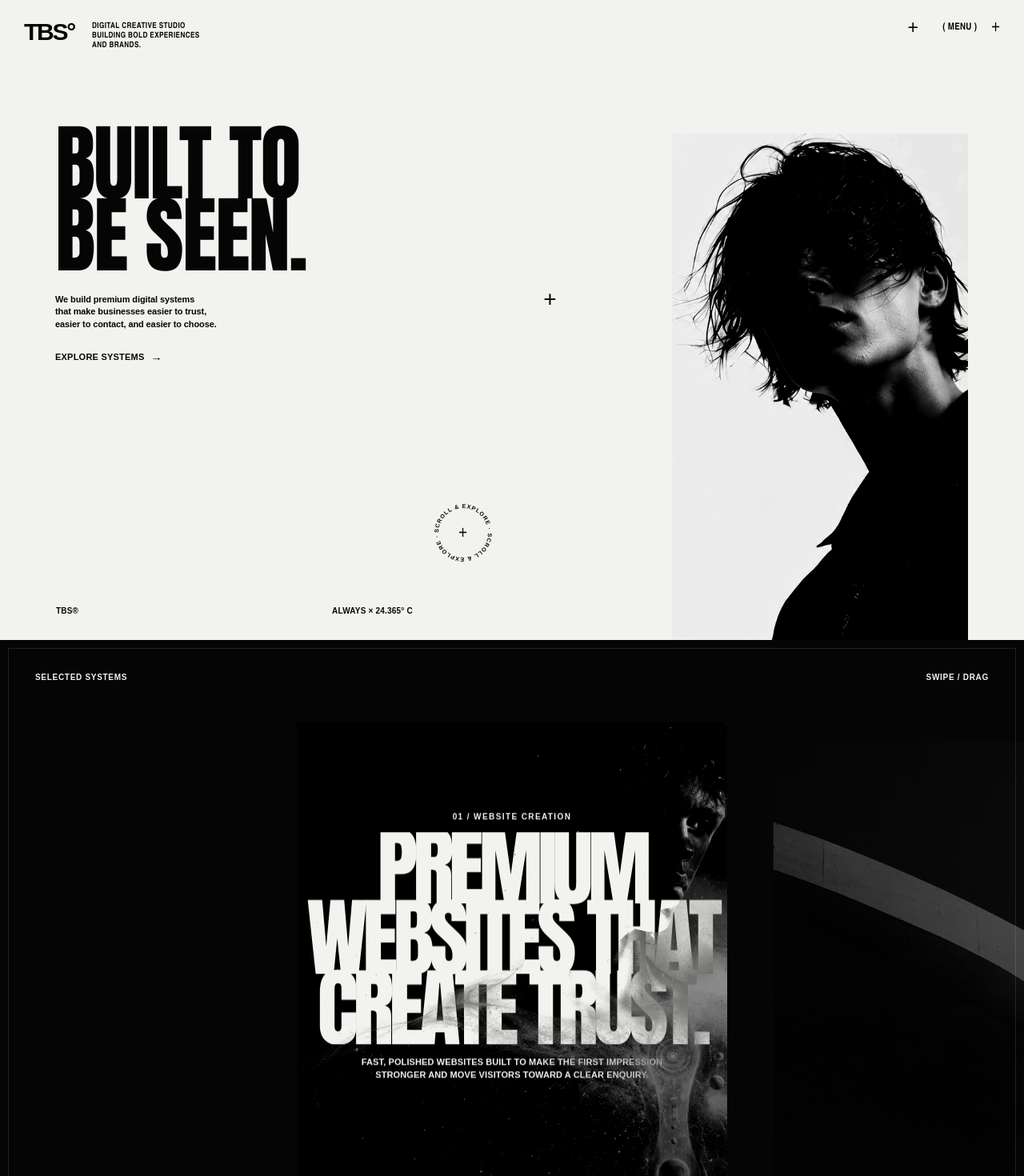
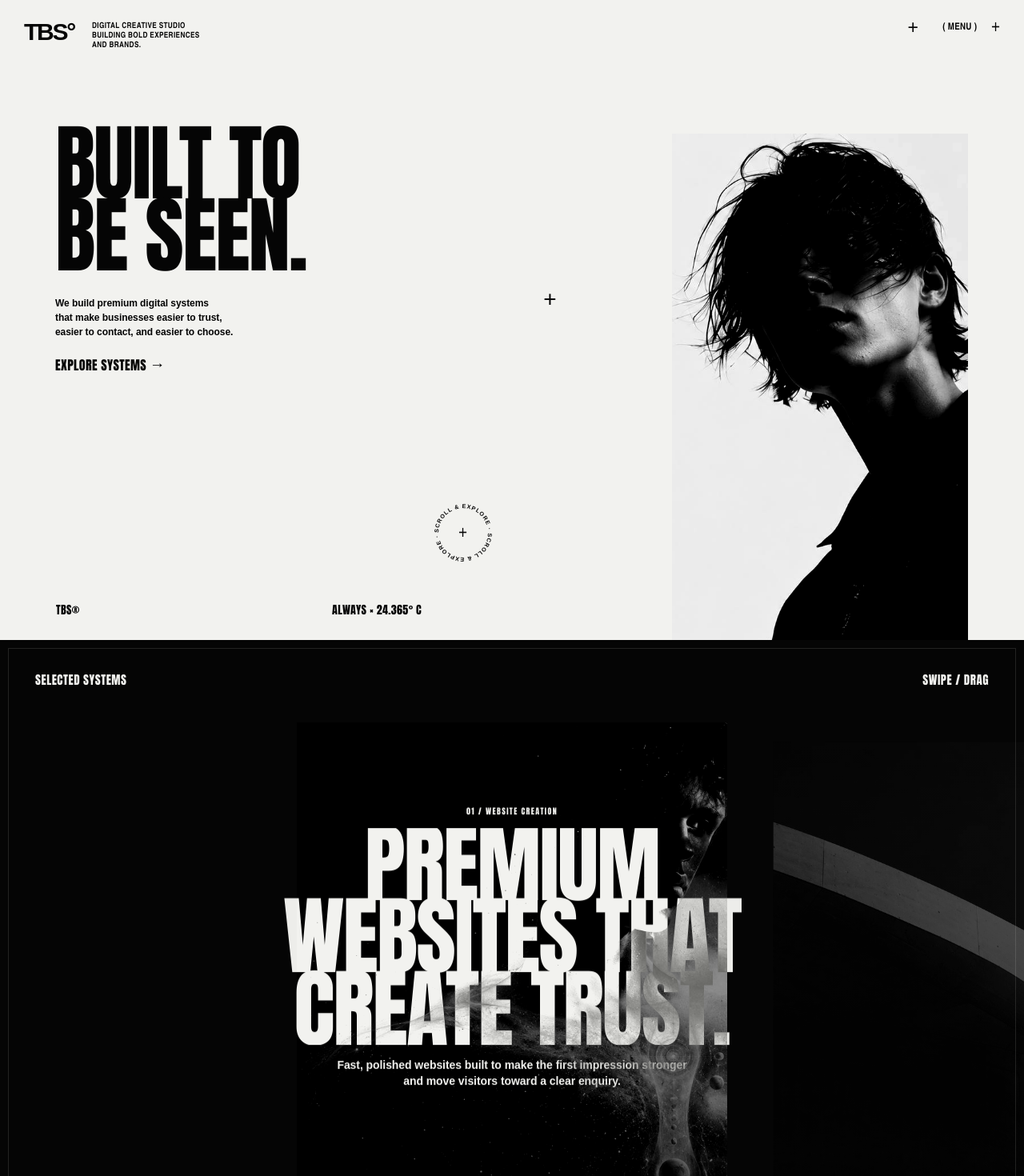
Before and after one commit to Wissko/tbs-website, a Next.js app: page / in a window 1280 px wide. Shown: the top 1470 px of the page at 80% size. Built offline with nearby package versions, Linux system fonts and the light colour scheme.

Commit message:
Apply impact typography across home

```diff
--- a/app/globals.css
+++ b/app/globals.css
@@ -85,23 +85,24 @@ a { color: inherit; text-decoration: none; }
   max-width: 7.4ch;
 }
 .home-intro {
-  margin: 27px 0 0;
-  width: 270px;
-  font-family: Arial, Helvetica, sans-serif;
-  font-size: 11px;
-  line-height: 1.45;
-  font-weight: 600;
-  letter-spacing: -.01em;
+  margin: 30px 0 0;
+  width: 300px;
+  font-family: Arial, Helvetica, sans-serif;
+  font-size: 12px;
+  line-height: 1.5;
+  font-weight: 700;
+  letter-spacing: -.005em;
 }
 .home-cta {
   display: inline-flex;
   align-items: center;
   gap: 8px;
   margin-top: 24px;
-  font-family: Arial, Helvetica, sans-serif;
-  font-size: 11px;
-  font-weight: 900;
-  letter-spacing: .02em;
+  font-family: Impact, "Arial Narrow", "Helvetica Neue Condensed", sans-serif;
+  font-size: 16px;
+  line-height: 1;
+  font-weight: 900;
+  letter-spacing: .025em;
 }
 .home-cta span { font-size: 14px; }
 
@@ -161,11 +162,11 @@ a { color: inherit; text-decoration: none; }
   grid-template-columns: 230px 1fr;
   align-items: end;
   gap: 115px;
-  font-family: Arial, Helvetica, sans-serif;
-  font-size: 10px;
-  line-height: 1.22;
-  font-weight: 800;
-  letter-spacing: .02em;
+  font-family: Impact, "Arial Narrow", "Helvetica Neue Condensed", sans-serif;
+  font-size: 14px;
+  line-height: 1;
+  font-weight: 900;
+  letter-spacing: .025em;
   text-transform: uppercase;
 }
 .home-footer p { margin: 0; }
@@ -179,7 +180,7 @@ a { color: inherit; text-decoration: none; }
   .home-copy h1 { font-size: clamp(54px, 16vw, 92px); line-height: .87; letter-spacing: -.012em; max-width: 7.4ch; }
   .home-intro { margin-top: 26px; width: min(310px, 82vw); }
   .home-image { right: 20px; top: auto; bottom: 82px; width: min(54vw, 330px); height: 47vh; opacity: .9; }
-  .home-plus-mid { left: 77%; top: 54%; }
+  .home-plus-mid { display: none; }
   .scroll-mark { left: 31px; bottom: 128px; width: 72px; height: 72px; }
   .home-footer { left: 22px; bottom: 24px; right: 22px; grid-template-columns: 1fr auto; gap: 20px; }
 }
@@ -189,7 +190,7 @@ a { color: inherit; text-decoration: none; }
   .home-menu { font-size: 11px; gap: 10px; }
   .home-copy h1 { font-size: clamp(52px, 15.6vw, 68px); letter-spacing: -.006em; }
   .home-image { width: 58vw; height: 39vh; bottom: 112px; }
-  .home-intro { font-size: 10.5px; }
+  .home-intro { font-size: 11px; line-height: 1.5; }
   .scroll-mark { display: none; }
   .home-footer { font-size: 9px; }
 }
@@ -219,11 +220,11 @@ a { color: inherit; text-decoration: none; }
   display: flex;
   justify-content: space-between;
   padding: 0 clamp(22px, 4vw, 44px);
-  font-family: Arial, Helvetica, sans-serif;
-  font-size: 10px;
+  font-family: Impact, "Arial Narrow", "Helvetica Neue Condensed", sans-serif;
+  font-size: 15px;
   line-height: 1;
   font-weight: 900;
-  letter-spacing: .07em;
+  letter-spacing: .035em;
   text-transform: uppercase;
 }
 .home-carousel-copy {
@@ -237,12 +238,17 @@ a { color: inherit; text-decoration: none; }
   pointer-events: none;
   mix-blend-mode: difference;
 }
-.home-carousel-eyebrow,
+.home-carousel-eyebrow {
+  margin: 0 auto;
+  font-family: Impact, "Arial Narrow", "Helvetica Neue Condensed", sans-serif;
+  font-weight: 900;
+  text-transform: uppercase;
+  animation: carouselTextIn .78s cubic-bezier(.16, 1, .3, 1) both;
+}
 .home-carousel-body {
   margin: 0 auto;
   font-family: Arial, Helvetica, sans-serif;
-  font-weight: 900;
-  text-transform: uppercase;
+  font-weight: 800;
   animation: carouselTextIn .78s cubic-bezier(.16, 1, .3, 1) both;
 }
 .home-carousel-eyebrow {
@@ -253,18 +259,18 @@ a { color: inherit; text-decoration: none; }
   margin: 14px 0 16px;
   font-family: Impact, "Arial Narrow", "Helvetica Neue Condensed", sans-serif;
   font-size: clamp(54px, 8.4vw, 112px);
-  line-height: .82;
-  letter-spacing: -.06em;
+  line-height: .84;
+  letter-spacing: -.018em;
   font-weight: 900;
   text-transform: uppercase;
   text-wrap: balance;
   animation: carouselTextIn .9s cubic-bezier(.16, 1, .3, 1) both;
 }
 .home-carousel-body {
-  max-width: 390px;
-  font-size: 11px;
-  line-height: 1.45;
-  letter-spacing: .01em;
+  max-width: 460px;
+  font-size: 14px;
+  line-height: 1.42;
+  letter-spacing: -.005em;
   animation-delay: .04s;
 }
 .home-carousel-viewport {
@@ -355,10 +361,10 @@ a { color: inherit; text-decoration: none; }
 
 @media (max-width: 560px) {
   .home-carousel-section { min-height: 650px; }
-  .home-carousel-meta { padding-inline: 20px; font-size: 9px; }
+  .home-carousel-meta { padding-inline: 20px; font-size: 12px; }
   .home-carousel-copy { width: calc(100% - 28px); }
-  .home-carousel-copy h2 { font-size: clamp(46px, 16vw, 72px); }
-  .home-carousel-body { max-width: 292px; font-size: 10px; }
+  .home-carousel-copy h2 { font-size: clamp(44px, 15vw, 68px); letter-spacing: -.006em; }
+  .home-carousel-body { max-width: 310px; font-size: 11px; line-height: 1.45; }
   .home-carousel-track { padding: 76px 18px 56px; }
   .home-carousel-card { flex-basis: 76vw; height: 430px; }
 }
```
